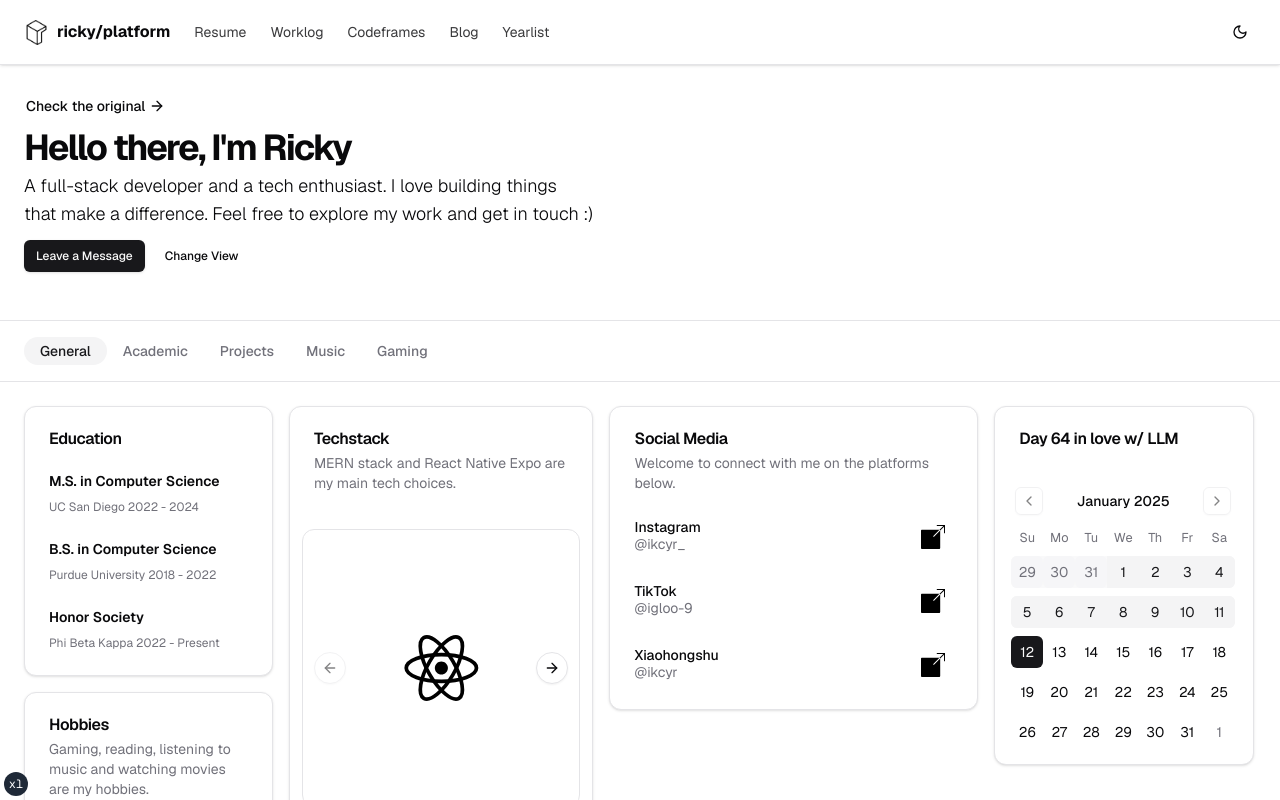
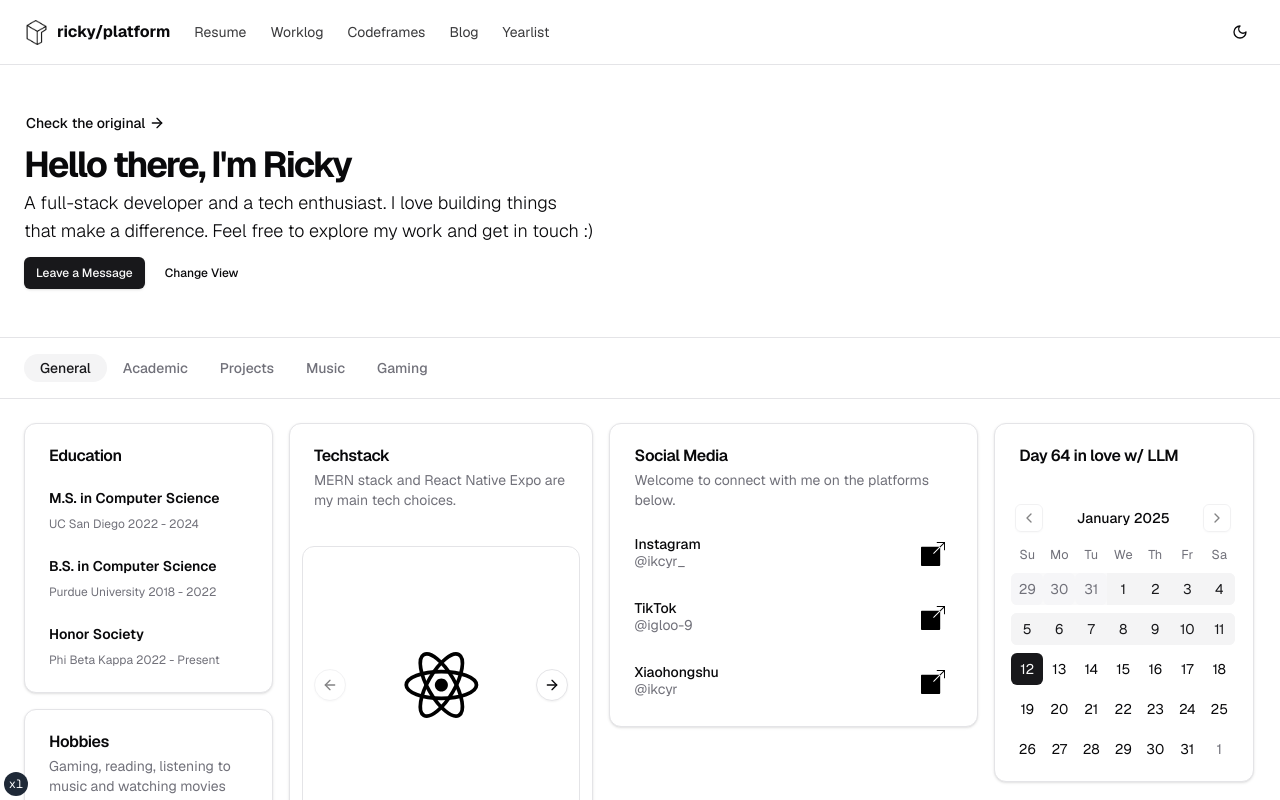
Before and after one commit to igloo-9/nihao-woshiricky, a Next.js app: page / in a window 1280 px wide. Shown: the top 800 px of the page. Built offline with nearby package versions, Linux system fonts and the light colour scheme.

Commit message:
refactor: adjust spacing between page header and main nav and also refine the blurring effect of main nav

```diff
--- a/app/page.js
+++ b/app/page.js
@@ -17,7 +17,7 @@ export default function IndexPage() {
   return (
     <>
       <MainNav />
-      <PageHeader className="mt-12">
+      <PageHeader>
         <Announcement />
         <PageHeaderHeading>Hello there, I'm Ricky</PageHeaderHeading>
         <PageHeaderDescription>
--- a/components/main-nav.jsx
+++ b/components/main-nav.jsx
@@ -26,8 +26,8 @@ export function MainNav() {
   }
 
   return (
-    <nav className="fixed top-0 left-0 w-full z-50 backdrop-blur-md shadow">
-      <section className="border-grid border-b">
+    <nav className="border-grid sticky top-0 z-50 w-full border-b bg-background/95 backdrop-blur supports-[backdrop-filter]:bg-background/60">
+      <section>
         <div className="py-4 mx-6 flex justify-between">
           <div className="flex">
             <Link href="/" className="mr-4 flex items-center gap-2 lg:mr-6">
```
